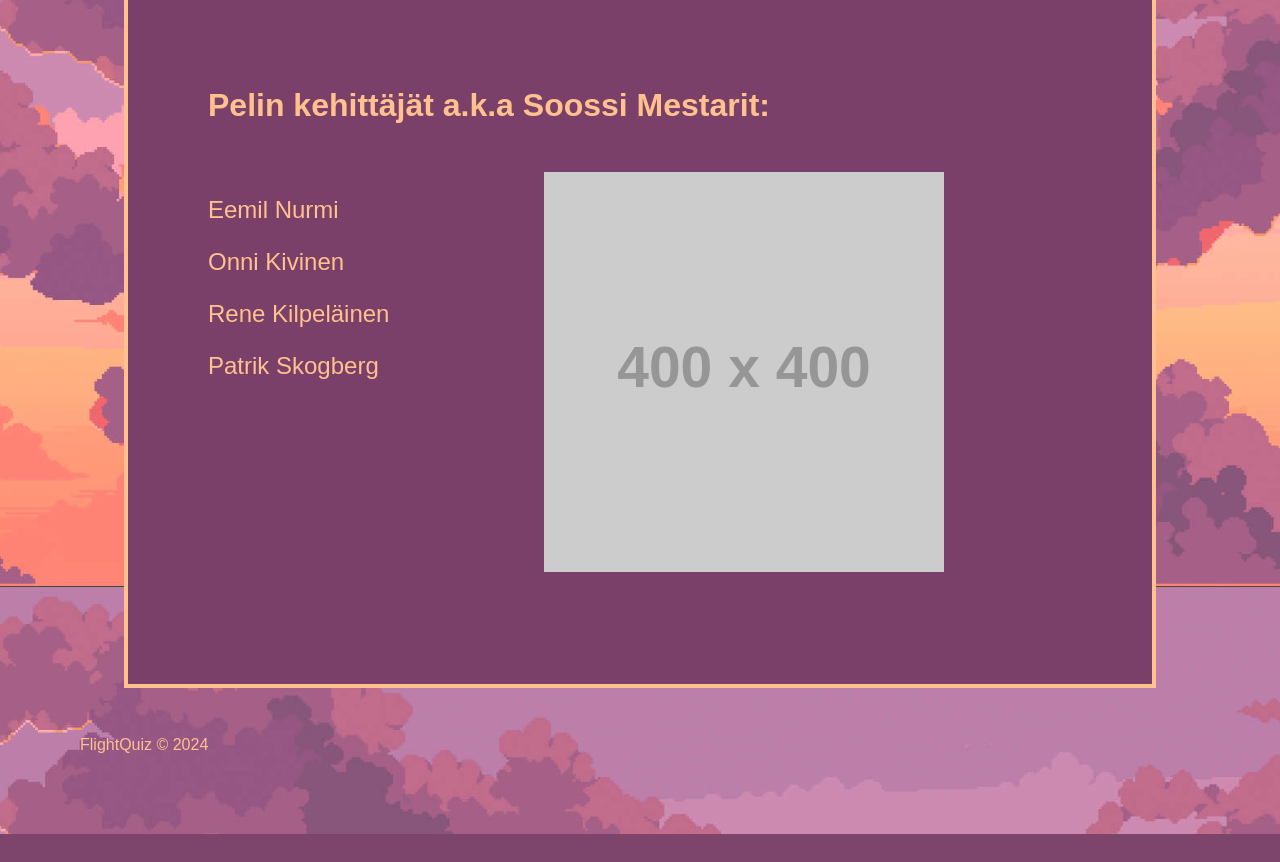
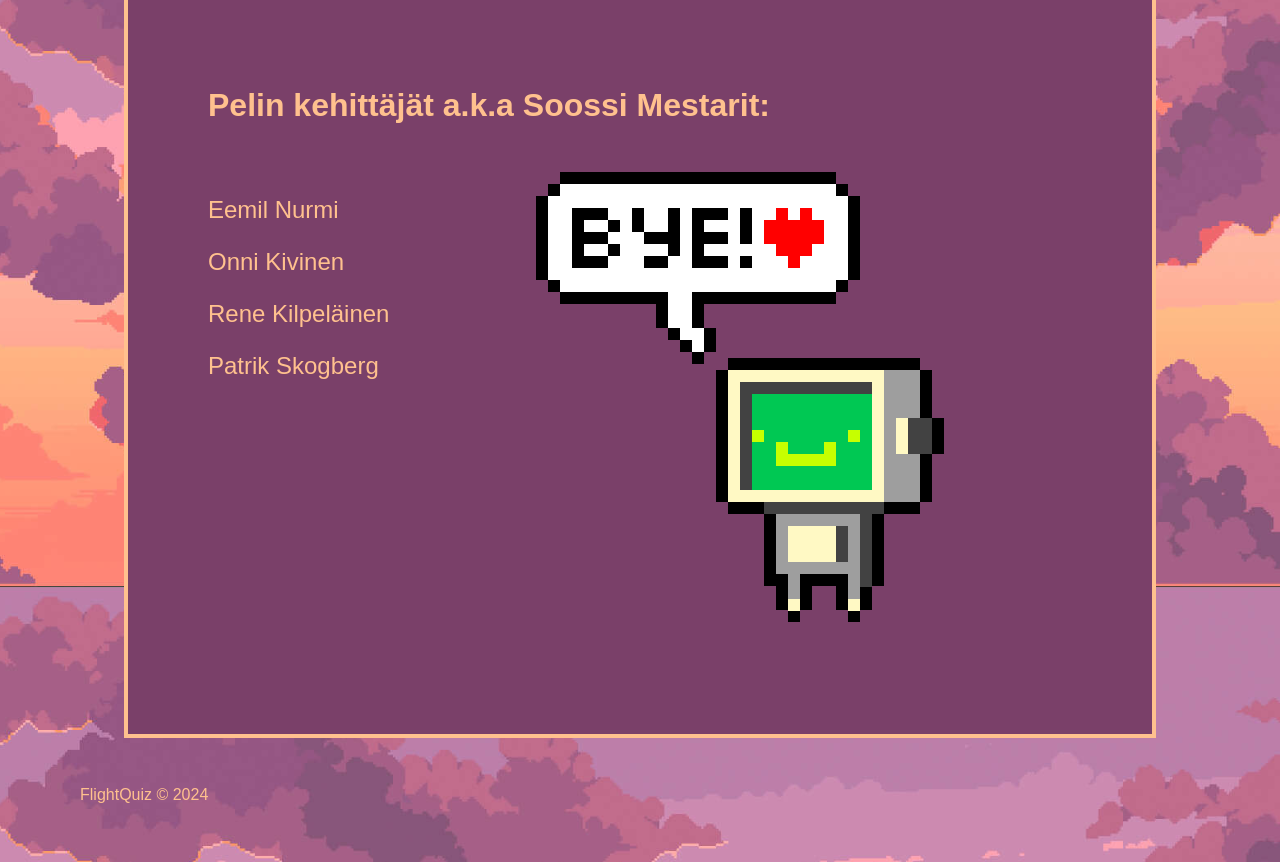
Before and after one commit to renekilp/Software_2-Project, a Flask app: page /about in a window 1280 px wide. Shown: the part 1013-1875 px from the top of the page. Before the commit the page ends 1847 px from the top, so only its background shows below. Run offline with Flask 3, Linux system fonts and the light colour scheme; grey boxes labelled with a size stand in for pictures from a placeholder-image service; some libraries are stand-ins or nearby versions.

Commit message:
new images files created

```diff
--- a/Backend/templates/about.html
+++ b/Backend/templates/about.html
@@ -36,7 +36,7 @@
         <div id="aboutsection2" class="aboutsection2">
 
             <h2>Pelin kehittäjät a.k.a Soossi Mestarit:</h2>
-            <img class="goodbye" src="https://placehold.jp/400x400.png" alt="goodbye">
+            <img class="goodbye" src="../static/images/onnibye.gif" alt="goodbye">
             <p>Eemil Nurmi</p>
             <p>Onni Kivinen</p>
             <p>Rene Kilpeläinen</p>
```
Also changed, not shown: Backend/static/images/onni.gif (added), Backend/static/images/onnibye.gif (added), Backend/static/images/onnihelp.png (added).
